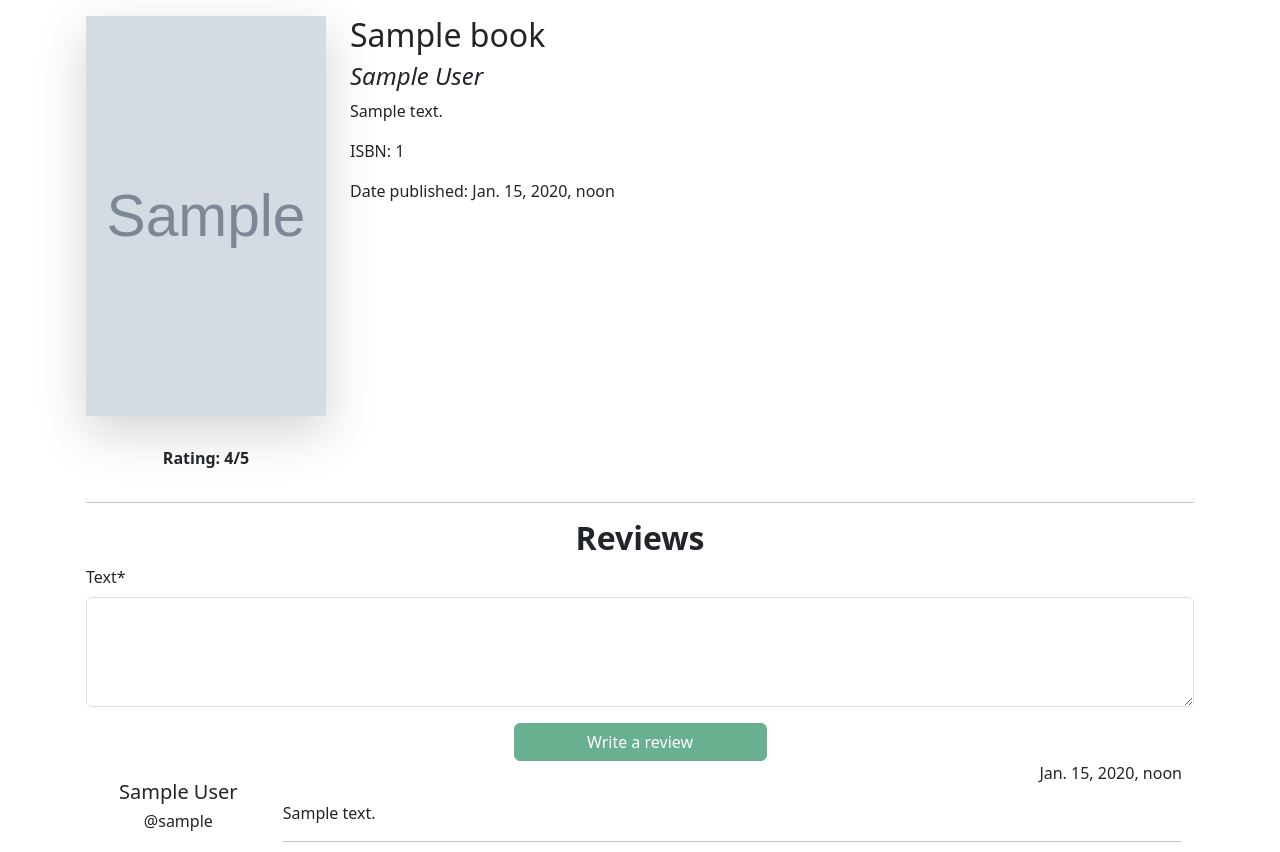
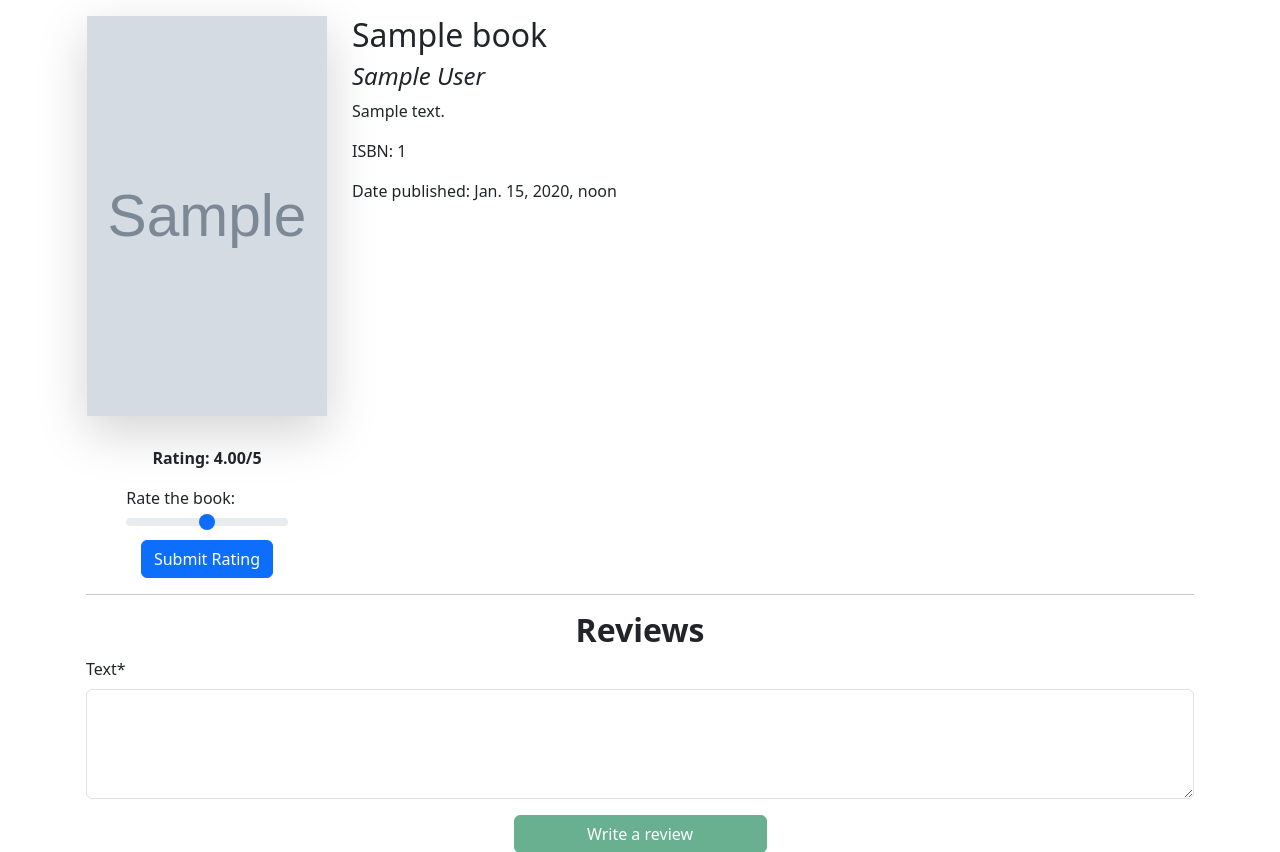
Before and after one commit to VolodymyrHarasymchuk/book-app, a Django app: page /book_info/1 in a window 1280 px wide. Shown: the part 56-908 px from the top of the page. Run offline with Django 5.2, Linux system fonts and the light colour scheme; tables that the repository leaves empty hold one stand-in row (values such as "Sample post"); grey boxes marked "Sample" are stand-in pictures; some libraries are stand-ins or nearby versions.

Commit message:
changes to book rating

```diff
--- a/books/forms.py
+++ b/books/forms.py
@@ -22,3 +22,11 @@ class ReviewForm(forms.ModelForm):
         widgets = {
             'text': forms.Textarea(attrs={'rows': 4, 'cols': 40}),
         }
+
+class RatingForm(forms.Form):
+    rating = forms.IntegerField(
+        label='Rate the book:',
+        min_value=1,
+        max_value=5,
+        widget=forms.NumberInput(attrs={'type': 'range', 'class': 'form-range', 'min': 1, 'max': 5})
+    )
--- a/books/models.py
+++ b/books/models.py
@@ -14,8 +14,16 @@ class Book(models.Model):
     description = models.CharField(max_length=1000)
     date_pub = models.DateTimeField("book publishing date")
     date_posted = models.DateTimeField(default=timezone.now)
-    rating = models.IntegerField(default=1)
     image = models.ImageField(upload_to="images/", null=True, blank=True)
+    rating = models.DecimalField(max_digits=3, decimal_places=2, default=0)
+    num_ratings = models.PositiveIntegerField(default=0)
+
+    def add_rating(self, new_rating):
+        total_rating = self.rating * self.num_ratings
+        total_rating += new_rating
+        self.num_ratings += 1
+        self.rating = total_rating / self.num_ratings
+        self.save()
 
 class Review(models.Model):
     user = models.ForeignKey(User, on_delete=models.CASCADE)
--- a/books/templates/books/book_info.html
+++ b/books/templates/books/book_info.html
@@ -7,7 +7,17 @@
 <div class="row">
     <div class="col-lg-auto d-flex flex-column justify-content-center align-items-center">
         <img src="/media/{{book.image}}" alt="" width="240" height="400" class="shadow-lg" style="max-width: 100%; max-height: 100%; margin-bottom: 30px;">
-        <p><b>Rating: {{book.rating}}/5</b></p>
+        <p><b>Rating: {{ book.rating }}/5</b></p>
+        <form method="post" action="{% url 'books:rate_book' book.id %}">
+            {% csrf_token %}
+            <div class="d-flex flex-column justify-content-center align-items-center">
+                <div class="form-group col-md-8">
+                    <label for="ratingSlider">Rate the book:</label>
+                    <input type="range" min="1" max="5" value="3" class="form-range" id="ratingSlider" name="rating">
+                </div>
+                <button type="submit" class="btn btn-primary">Submit Rating</button>
+            </div>
+        </form>
     </div>
     <div class="col">
         <h2>{{book.name}}</h2>
--- a/books/urls.py
+++ b/books/urls.py
@@ -10,5 +10,6 @@ urlpatterns = [
     path("upload_book", views.upload_book, name="upload_book"),
     path("book_info/<int:book_id>", views.book_info, name="book_info"),
     path('delete_review/<int:review_id>/', views.delete_review, name='delete_review'),
+    path("rate_book/<int:book_id>/", views.rate_book, name="rate_book"),
     path("logout_user/", TemplateView.as_view(template_name='registration/logout_user.html'), name='logout_user'),
 ]
--- a/books/views.py
+++ b/books/views.py
@@ -6,7 +6,7 @@ from django.contrib.auth import login, logout, authenticate
 from django.contrib.auth.decorators import login_required
 from .decorators import author_required
 from .models import Book, Review
-from .forms import CustomUserCreationForm, BookForm, ReviewForm
+from .forms import CustomUserCreationForm, BookForm, ReviewForm, RatingForm
 
 def index(request):
     latest_books_list = Book.objects.order_by("date_posted")[:5]
@@ -62,3 +62,15 @@ def delete_review(request, review_id):
     if review.user == request.user:
         review.delete()
     return redirect('books:book_info', book_id=review.book.id)
+
+def rate_book(request, book_id):
+    if request.method == 'POST':
+        form = RatingForm(request.POST)
+        if form.is_valid():
+            rating = form.cleaned_data['rating']
+            book = get_object_or_404(Book, pk=book_id)
+            book.add_rating(int(rating))
+            return HttpResponseRedirect(reverse("books:book_info", args=[book_id]))
+    else:
+        form = RatingForm()
+    return render(request, 'books/index.html')
```
Also changed, not shown: books/migrations/0004_book_num_ratings_alter_book_rating.py (added).
